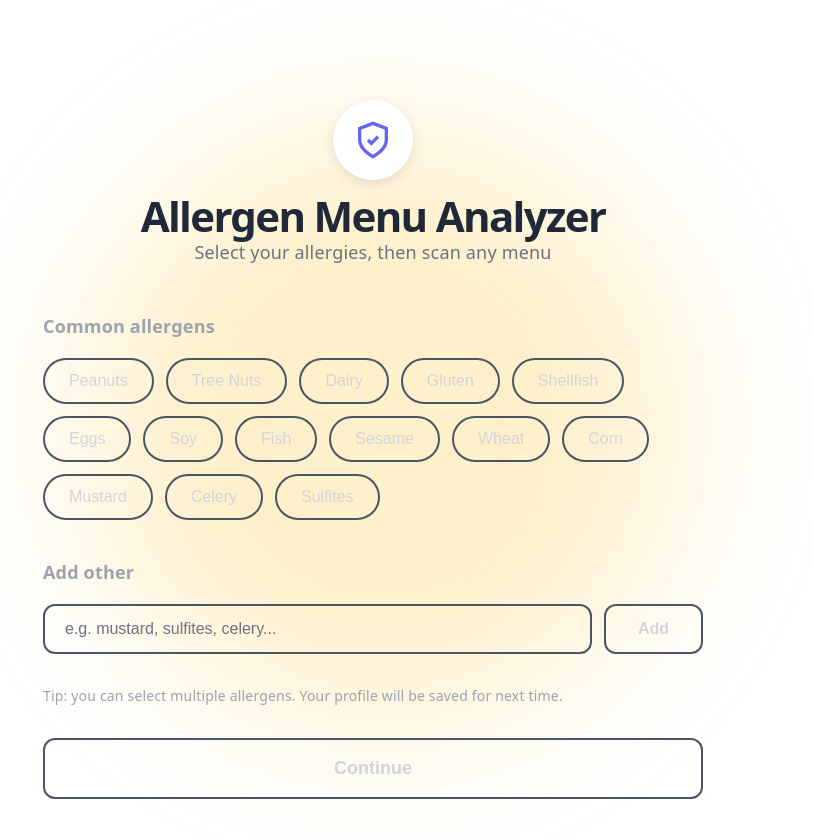
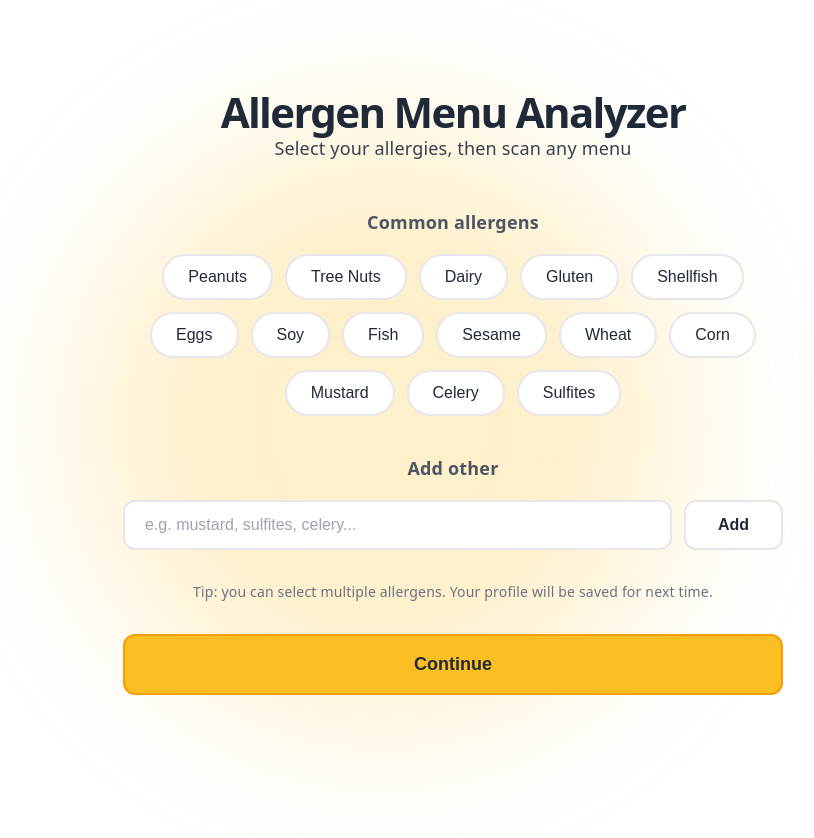
Before and after one commit to horsepaperfish/allergen-menu-analysis, a React (Vite) app: page / in a window 1280 px wide. Shown: the top 838 px of the page, without its empty margins (187-1001 px from the left). After the commit the page ends 800 px from the top, so only its background shows below. Built offline with nearby package versions, Linux system fonts and the light colour scheme; a web font is replaced by a local one.

Commit message:
Fix Colours

```diff
--- a/src/components/AllergenSelector.css
+++ b/src/components/AllergenSelector.css
@@ -3,26 +3,12 @@
   max-width: 700px;
   text-align: center;
   padding: 40px 20px;
+  margin: 0 auto;
 }
 
 .selector-header {
   margin-bottom: 50px;
-}
-
-.logo-circle {
-  width: 80px;
-  height: 80px;
-  background: white;
-  border-radius: 50%;
-  display: flex;
-  align-items: center;
-  justify-content: center;
-  margin: 0 auto 24px;
-  box-shadow: 0 4px 12px rgba(0, 0, 0, 0.1);
-}
-
-.logo-circle svg {
-  color: #6366f1;
+  text-align: center;
 }
 
 .selector-header h1 {
@@ -34,36 +20,37 @@
 
 .selector-subtitle {
   font-size: 18px;
-  color: #6b7280;
+  color: #374151;
   margin: 0;
 }
 
 .allergen-section {
   margin-bottom: 40px;
-  text-align: left;
+  text-align: center;
 }
 
 .allergen-section h3,
 .custom-allergen-section h3 {
   font-size: 18px;
   font-weight: 600;
-  color: #9ca3af;
+  color: #4b5563;
   margin: 0 0 20px 0;
-  text-align: left;
+  text-align: center;
 }
 
 .allergen-chips {
   display: flex;
   flex-wrap: wrap;
   gap: 12px;
+  justify-content: center;
 }
 
 .allergen-chip {
   padding: 12px 24px;
-  background: transparent;
-  border: 2px solid #4b5563;
+  background: white;
+  border: 2px solid #e5e7eb;
   border-radius: 25px;
-  color: #d1d5db;
+  color: #1f2937;
   font-size: 16px;
   font-weight: 500;
   cursor: pointer;
@@ -74,18 +61,19 @@
 }
 
 .allergen-chip:hover {
-  border-color: #6b7280;
-  background: rgba(75, 85, 99, 0.1);
+  border-color: #fbbf24;
+  background: #fffbeb;
 }
 
 .allergen-chip.selected {
-  background: #ddd6fe;
-  border-color: #8b5cf6;
-  color: #5b21b6;
+  background: #fef3c7;
+  border-color: #f59e0b;
+  color: #92400e;
 }
 
 .allergen-chip.selected:hover {
-  background: #c4b5fd;
+  background: #fde68a;
+  border-color: #d97706;
 }
 
 .close-icon {
@@ -96,7 +84,7 @@
 
 .custom-allergen-section {
   margin-bottom: 30px;
-  text-align: left;
+  text-align: center;
 }
 
 .custom-input-group {
@@ -107,30 +95,30 @@
 .custom-input-group input {
   flex: 1;
   padding: 14px 20px;
-  background: transparent;
-  border: 2px solid #4b5563;
+  background: white;
+  border: 2px solid #e5e7eb;
   border-radius: 12px;
-  color: #d1d5db;
+  color: #1f2937;
   font-size: 16px;
   transition: all 0.2s ease;
 }
 
 .custom-input-group input::placeholder {
-  color: #6b7280;
+  color: #9ca3af;
 }
 
 .custom-input-group input:focus {
   outline: none;
-  border-color: #8b5cf6;
-  background: rgba(139, 92, 246, 0.05);
+  border-color: #fbbf24;
+  background: #fffbeb;
 }
 
 .custom-input-group button {
   padding: 14px 32px;
-  background: transparent;
-  border: 2px solid #4b5563;
+  background: white;
+  border: 2px solid #e5e7eb;
   border-radius: 12px;
-  color: #d1d5db;
+  color: #1f2937;
   font-size: 16px;
   font-weight: 600;
   cursor: pointer;
@@ -138,24 +126,24 @@
 }
 
 .custom-input-group button:hover {
-  border-color: #8b5cf6;
-  background: rgba(139, 92, 246, 0.1);
+  border-color: #fbbf24;
+  background: #fffbeb;
 }
 
 .tip-text {
   font-size: 14px;
-  color: #9ca3af;
+  color: #6b7280;
   margin: 0 0 30px 0;
-  text-align: left;
+  text-align: center;
 }
 
 .continue-btn {
   width: 100%;
   padding: 18px;
-  background: transparent;
-  border: 2px solid #4b5563;
+  background: #fbbf24;
+  border: 2px solid #f59e0b;
   border-radius: 12px;
-  color: #d1d5db;
+  color: #1f2937;
   font-size: 18px;
   font-weight: 600;
   cursor: pointer;
@@ -163,8 +151,10 @@
 }
 
 .continue-btn:hover {
-  border-color: #8b5cf6;
-  background: rgba(139, 92, 246, 0.1);
+  background: #f59e0b;
+  border-color: #d97706;
+  transform: translateY(-2px);
+  box-shadow: 0 4px 12px rgba(245, 158, 11, 0.3);
 }
 
 .continue-btn:active {
--- a/src/components/AllergenSelector.jsx
+++ b/src/components/AllergenSelector.jsx
@@ -71,12 +71,6 @@ function AllergenSelector({ onContinue }) {
   return (
     <div className="allergen-selector">
       <div className="selector-header">
-        <div className="logo-circle">
-          <svg width="40" height="40" viewBox="0 0 24 24" fill="none" stroke="currentColor" strokeWidth="2">
-            <path d="M12 22s8-4 8-10V5l-8-3-8 3v7c0 6 8 10 8 10z" />
-            <path d="M9 12l2 2 4-4" />
-          </svg>
-        </div>
         <h1>Allergen Menu Analyzer</h1>
         <p className="selector-subtitle">Select your allergies, then scan any menu</p>
       </div>
```
